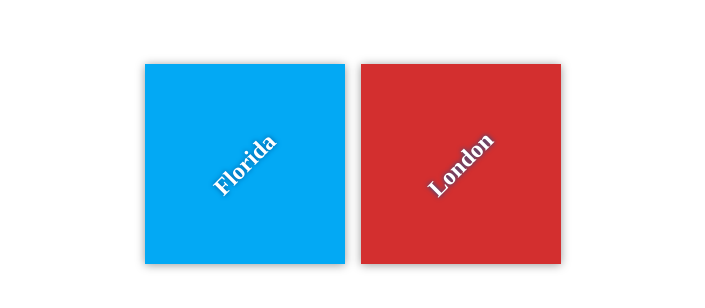
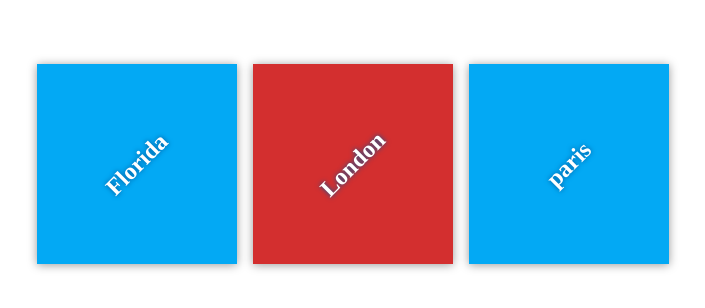
Before and after one commit to Sarah-khalid/my-travel-plans, a plain HTML site: page index.html in a window 1280 px wide. Shown: the part 236-544 px from the top of the page, without its empty margins (287-992 px from the left). Drawn offline with Linux system fonts and the light colour scheme.

Commit message:
Adding new destination

```diff
--- a/index.html
+++ b/index.html
@@ -17,6 +17,9 @@
 <div class="destination" id="London">
 <h2>London</h2>
 </div>
+  <div class="destination" id="paris">
+<h2>paris</h2>
+</div>
 </div>
 </div>
 
```
